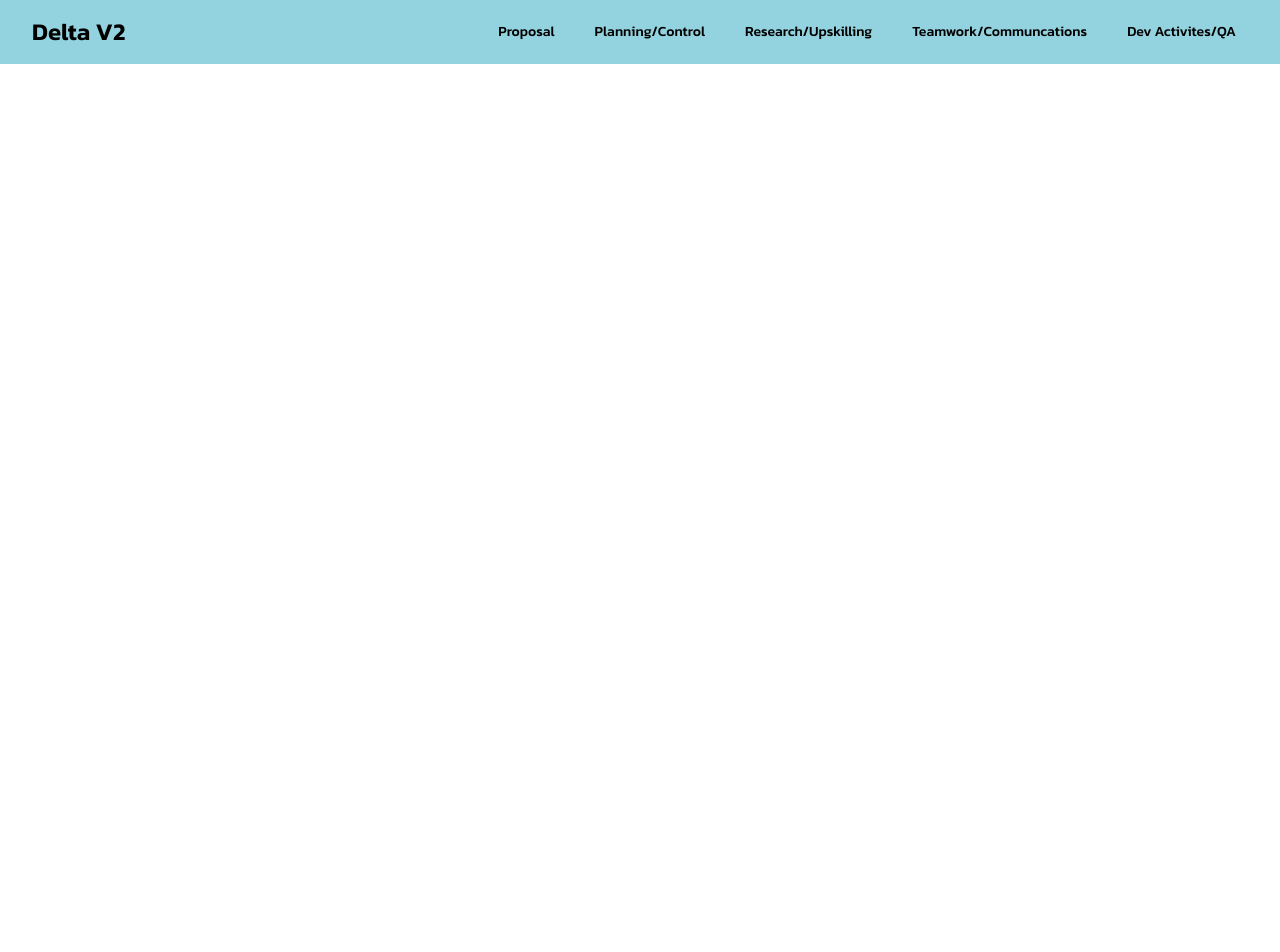
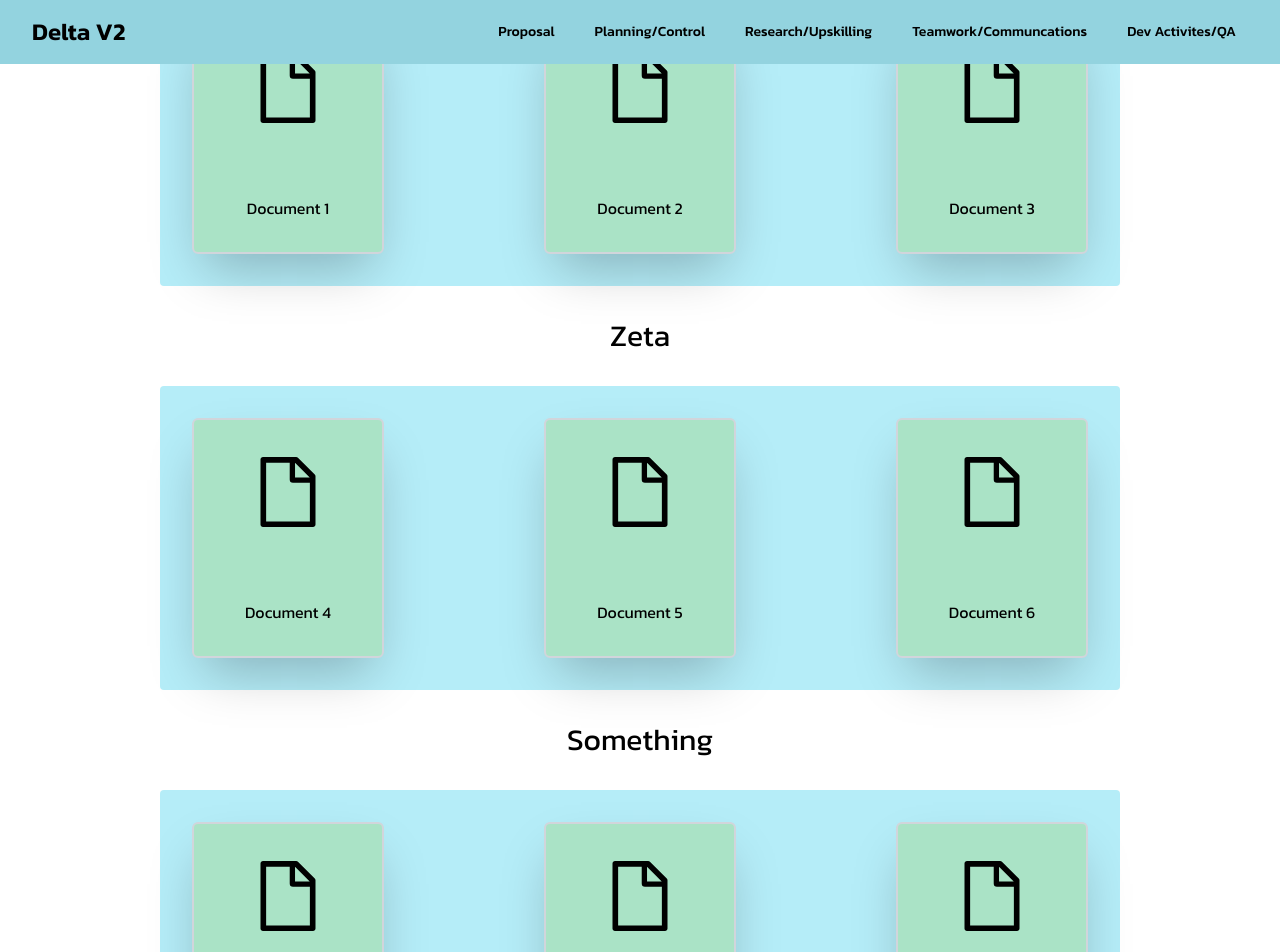
Before and after one commit to Finappster-Delta-V2/finappster-delta-v2-portfolio, a React (Vite) app: page /research in a window 1280 px wide. Shown: the top 952 px of the page. Before the commit the page ends 800 px from the top, so only its background shows below. Built offline with nearby package versions, Linux system fonts and the light colour scheme.

Commit message:
Research upskilling, navbar,
made research upskilling component

navbar added element sticky

```diff
--- a/src/components/NavBar.jsx
+++ b/src/components/NavBar.jsx
@@ -6,7 +6,7 @@ const NavBar = () => {
   const [isOpen, setIsOpen] = useState(false);
 
   return (
-    <nav className="fixed z-10 w-full bg-primary-600">
+    <nav className="fixed sticky z-10 w-full bg-primary-600">
       <div className="max-w-9xl mx-auto px-4 sm:px-6 lg:px-8">
         <div className="flex h-16 items-center justify-between">
           <NavLink to="/">
--- a/src/pages/ResearchUpskilling.jsx
+++ b/src/pages/ResearchUpskilling.jsx
@@ -1,3 +1,88 @@
+import { DocumentCard } from "../components/DocumentCard";
+
 export const ResearchUpskilling = () => {
-  return <div>Research and Upskilling</div>;
+  const documents = [
+    {
+      id: 1,
+      title: "Document 1",
+      url: "https://example.com/document1.pdf",
+    },
+    {
+      id: 2,
+      title: "Document 2",
+      url: "https://example.com/document2.pdf",
+    },
+    {
+      id: 3,
+      title: "Document 3",
+      url: "https://example.com/document2.pdf",
+    },
+    {
+      id: 4,
+      title: "Document 4",
+      url: "https://example.com/document2.pdf",
+    },
+    {
+      id: 5,
+      title: "Document 5",
+      url: "https://example.com/document2.pdf",
+    },
+    {
+      id: 6,
+      title: "Document 6",
+      url: "https://example.com/document2.pdf",
+    },
+    {
+      id: 7,
+      title: "Document 7",
+      url: "https://example.com/document2.pdf",
+    },
+    {
+      id: 8,
+      title: "Document 8",
+      url: "https://example.com/document2.pdf",
+    },
+    {
+      id: 9,
+      title: "Document 9",
+      url: "https://example.com/document9.pdf",
+    },
+  ];
+
+  return (
+    <div className="flex h-screen flex-col items-center justify-center gap-8">
+      <h1 className="mt-20 text-center text-3xl text-black">Container 1</h1>
+      <div className="flex h-fit w-3/4 place-content-between rounded bg-primary-500 p-8">
+        {documents.slice(0, 3).map((document) => (
+          <DocumentCard
+            key={document.id}
+            title={document.title}
+            url={document.url}
+          />
+        ))}
+      </div>
+      <h1 className="text-center text-3xl text-black">Zeta</h1>
+
+      <div className="flex h-fit w-3/4 place-content-between rounded  bg-primary-500 p-8">
+        {documents.slice(3, 6).map((document) => (
+          <DocumentCard
+            key={document.id}
+            title={document.title}
+            url={document.url}
+          />
+        ))}
+      </div>
+      <h1 className="text-center text-3xl text-black">Something</h1>
+
+      <div className="flex h-fit w-3/4 place-content-between rounded bg-primary-500 p-8">
+        {documents.slice(6, 9).map((document) => (
+          <DocumentCard
+            key={document.id}
+            title={document.title}
+            url={document.url}
+          />
+        ))}
+      </div>
+    </div>
+  );
 };
```
